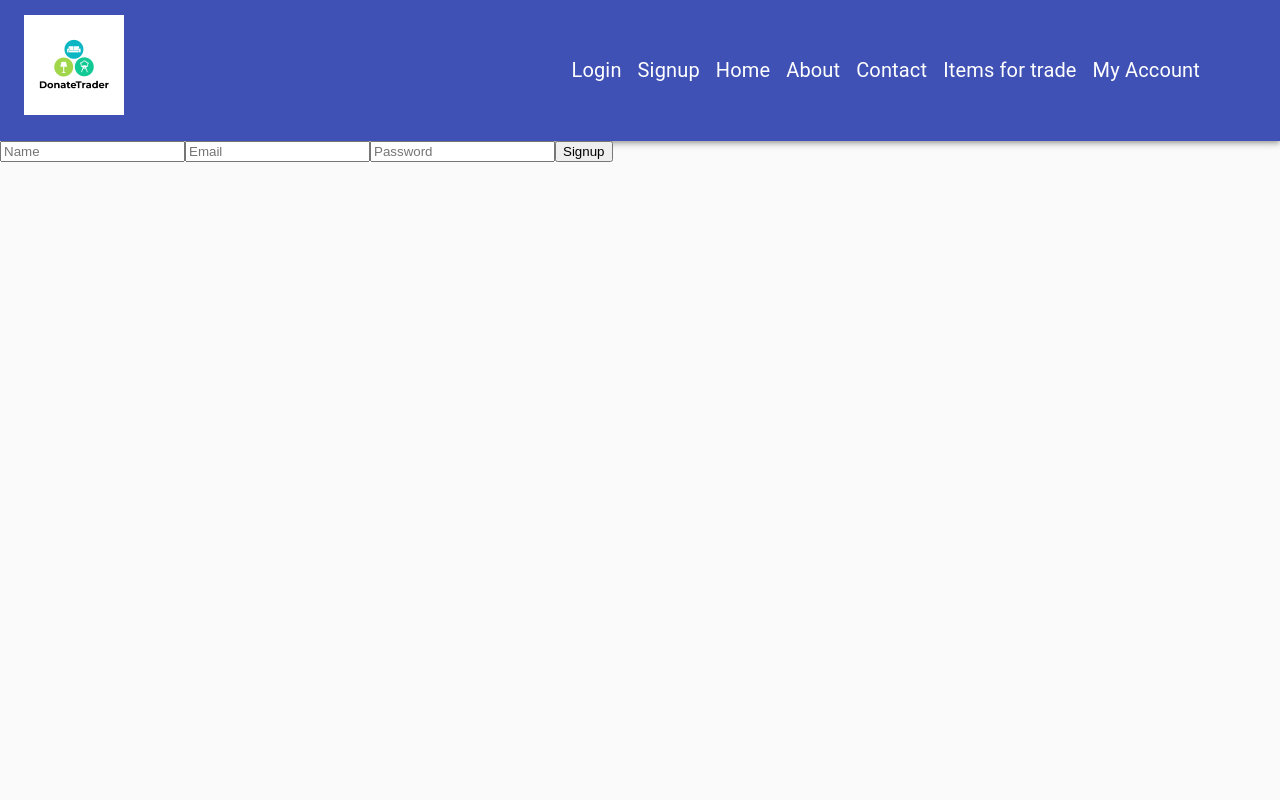
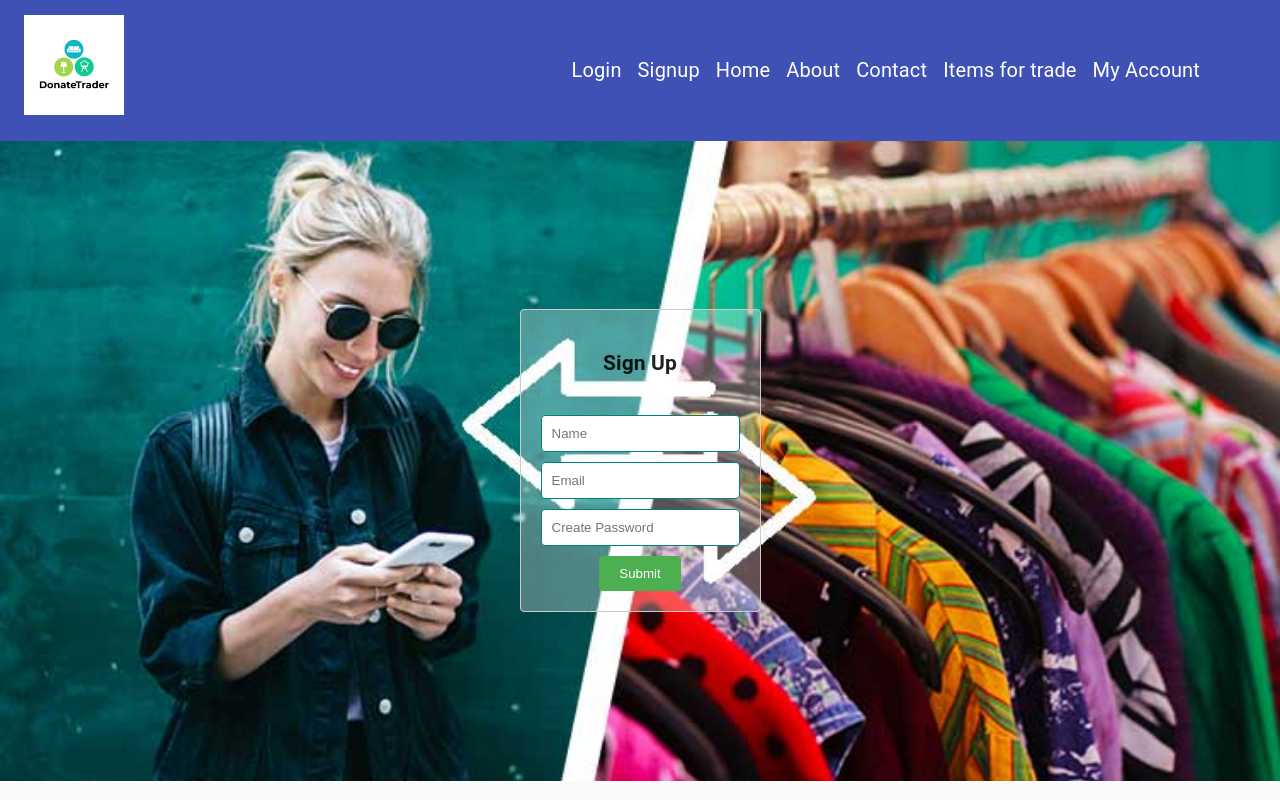
Before and after one commit to castarke/donatetrader, a React (Create React App) app in the folder client/: page /signup in a window 1280 px wide. Built offline with nearby package versions, Linux system fonts and the light colour scheme; the HTML template or start-up script is replaced by a standard one.

Commit message:
styled Signup page

```diff
--- a/client/src/components/Signup.js
+++ b/client/src/components/Signup.js
@@ -1,51 +1,111 @@
 import React, { useState } from 'react';
 import { useMutation } from '@apollo/client';
 import { SIGNUP_USER } from '../utils/mutations';
+import backgroundImg from './signup_pic.jpg';
 
 function Signup() {
-    const [email,setEmail]=useState('');
-    const [password,setPassword]=useState('');
-    const[name,setName]=useState('');
-    const [signupMutation,{loading,error}]=useMutation(SIGNUP_USER);
+  const [email, setEmail] = useState('');
+  const [password, setPassword] = useState('');
+  const [name, setName] = useState('');
+  const [signupMutation, { loading, error }] = useMutation(SIGNUP_USER);
 
-    const handleSignup=async()=>{
-        try{
-            const response=await signupMutation({
-                variables:{
+  const handleSignup = async () => {
+    try {
+      const response = await signupMutation({
+        variables: {
           email,
           password,
           name,
         },
       });
-        }
-        catch(error){
+    } catch (error) {
       console.log(error);
     }
   };
 
-    return(
-        <div>
+  return (
+    <div style={styles.background}>
+      <div style={styles.container}>
+        <h2>Sign Up</h2>
+        <div style={styles.form}>
           <input
+            style={styles.input}
             type="text"
             placeholder="Name"
             value={name}
-                onChange={(e)=>setName(e.target.value)}
+            onChange={(e) => setName(e.target.value)}
           />
           <input
+            style={styles.input}
             type="email"
             placeholder="Email"
             value={email}
-                onChange={(e)=>setEmail(e.target.value)}
+            onChange={(e) => setEmail(e.target.value)}
           />
           <input
+            style={styles.input}
             type="password"
-                placeholder="Password"
+            placeholder="Create Password"
             value={password}
-                onChange={(e)=>setPassword(e.target.value)}
+            onChange={(e) => setPassword(e.target.value)}
           />
-            <button onClick={handleSignup}>Signup</button>
+          <button
+            style={styles.button}
+            onClick={handleSignup}
+            disabled={loading}
+          >
+            {loading ? 'Signing up...' : 'Submit'}
+          </button>
+          {error && <p>Error occurred. Please try again.</p>}
+        </div>
+      </div>
     </div>
   );
 }
 
+const styles = {
+  background: {
+    backgroundColor: '#dcdcdc',
+    backgroundImage: `url(${backgroundImg})`, // Set the background image
+    backgroundSize: 'cover', // Adjust the background size
+    backgroundRepeat: 'no-repeat', // Prevent repeating the image
+    backgroundPosition: 'center', // Center the background image
+    minHeight: '80vh', // Set a minimum height to cover the entire viewport
+    display: 'flex',
+    alignItems: 'center',
+    justifyContent: 'center',
+  },
+  container: {
+    display: 'flex',
+    flexDirection: 'column',
+    alignItems: 'center',
+    padding: '20px',
+    border: '1px solid #ccc',
+    borderRadius: '4px',
+    maxWidth: '300px',
+    backgroundColor: 'rgba(255, 255, 255, 0.3)',
+  },
+  form: {
+    display: 'flex',
+    flexDirection: 'column',
+    alignItems: 'center',
+    marginTop: '20px',
+  },
+  input: {
+    width: '100%',
+    padding: '10px',
+    marginBottom: '10px',
+    border: '1px solid teal',
+    borderRadius: '4px',
+  },
+  button: {
+    padding: '10px 20px',
+    background: '#4CAF50',
+    color: 'white',
+    border: 'none',
+    borderRadius: '4px',
+    cursor: 'pointer',
+  },
+};
+
 export default Signup;
--- a/package.json
+++ b/package.json
@@ -21,6 +21,7 @@
         "bcrypt": "^5.0.1",
         "cloudinary": "^1.37.3",
         "cloudinary-react": "^1.8.1",
-        "dotenv": "^16.3.1"
+        "dotenv": "^16.3.1",
+        "jsonwebtoken": "^9.0.1"
     }
 }
```
Also changed, not shown: client/src/components/signup_pic.jpg (added), 1 other file (tests, documents, lock files or other folders). Lines whose indentation alone changed are shown as unchanged.
